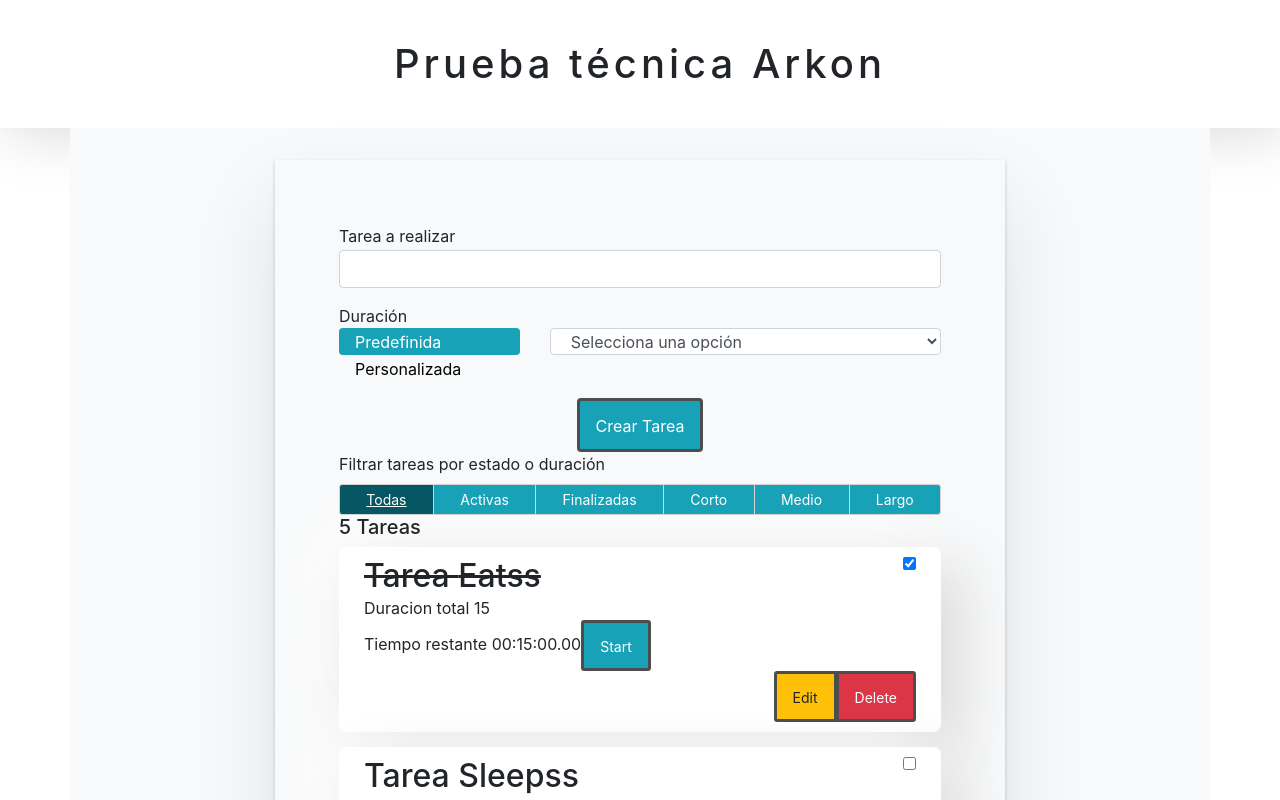
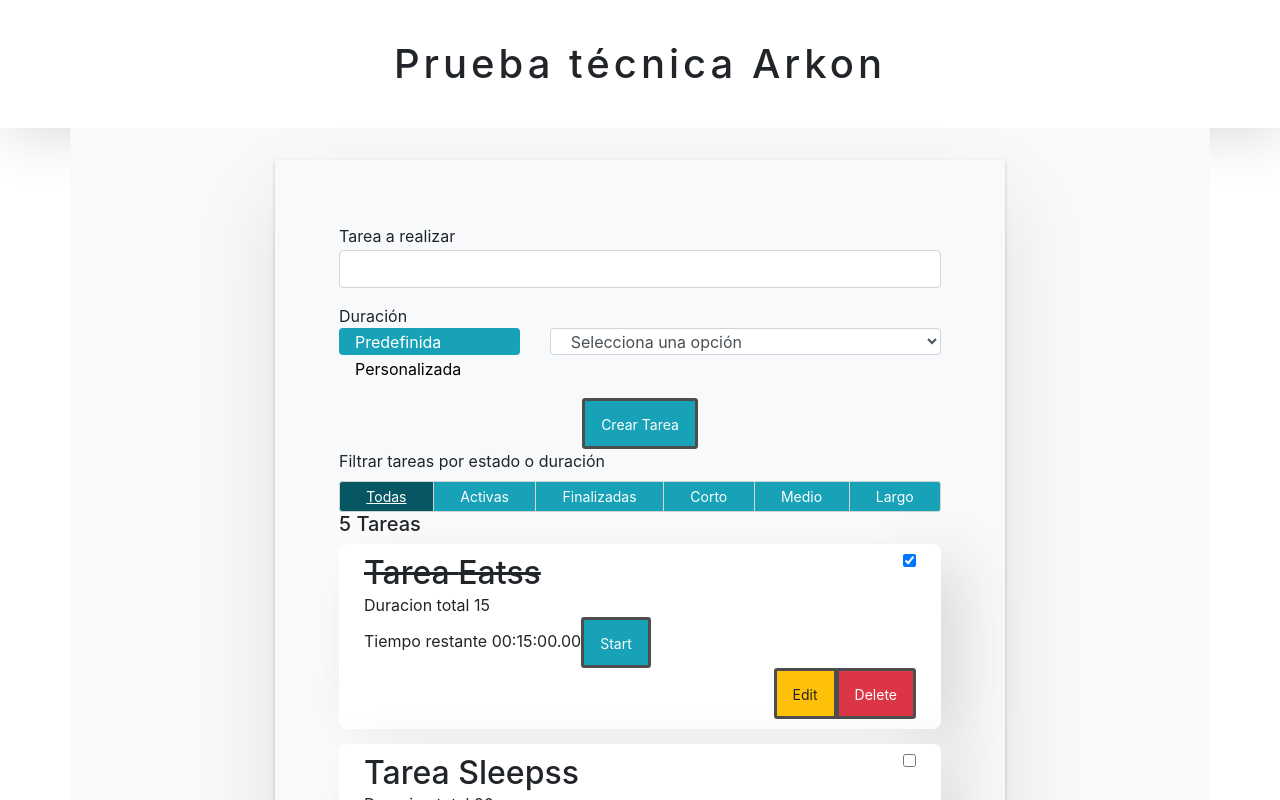
Before and after one commit to MILKTON/productivity-app, a React (Create React App) app: page / in a window 1280 px wide. Shown: the top 800 px of the page. Built offline with nearby package versions, Linux system fonts and the light colour scheme; the HTML template or start-up script is replaced by a standard one.

Commit message:
Fix buttons error

```diff
--- a/src/components/Todo/Form.js
+++ b/src/components/Todo/Form.js
@@ -108,7 +108,7 @@ function Form(props) {
       </Tab.Container>
       </div>
       <div className="col text-center">
-        <Button variant="info" type="submit">
+        <Button variant="info" size="sm" type="submit">
           Crear tarea
         </Button>
       </div>
```
Also changed, not shown: 1 other file (tests, documents, lock files or other folders).
